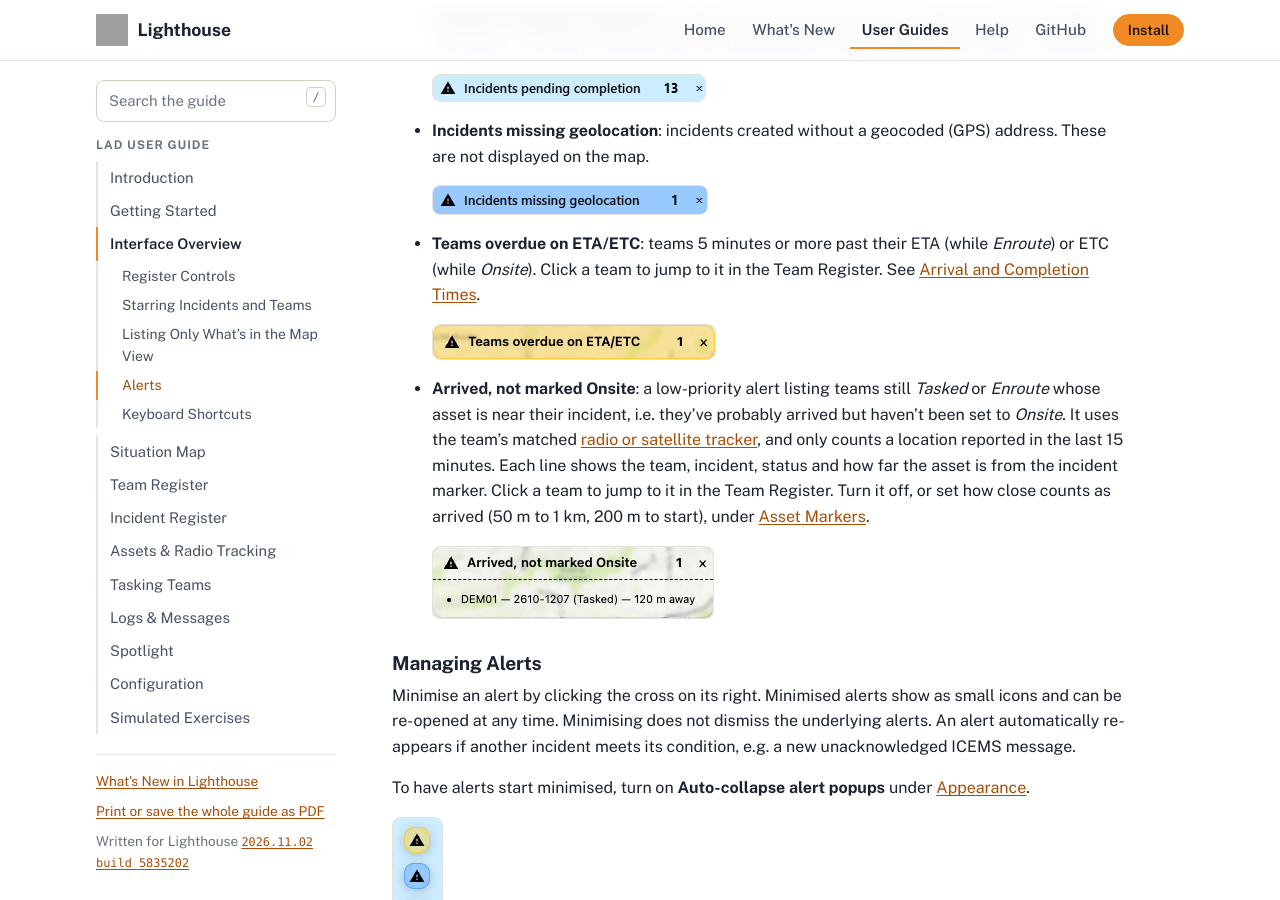
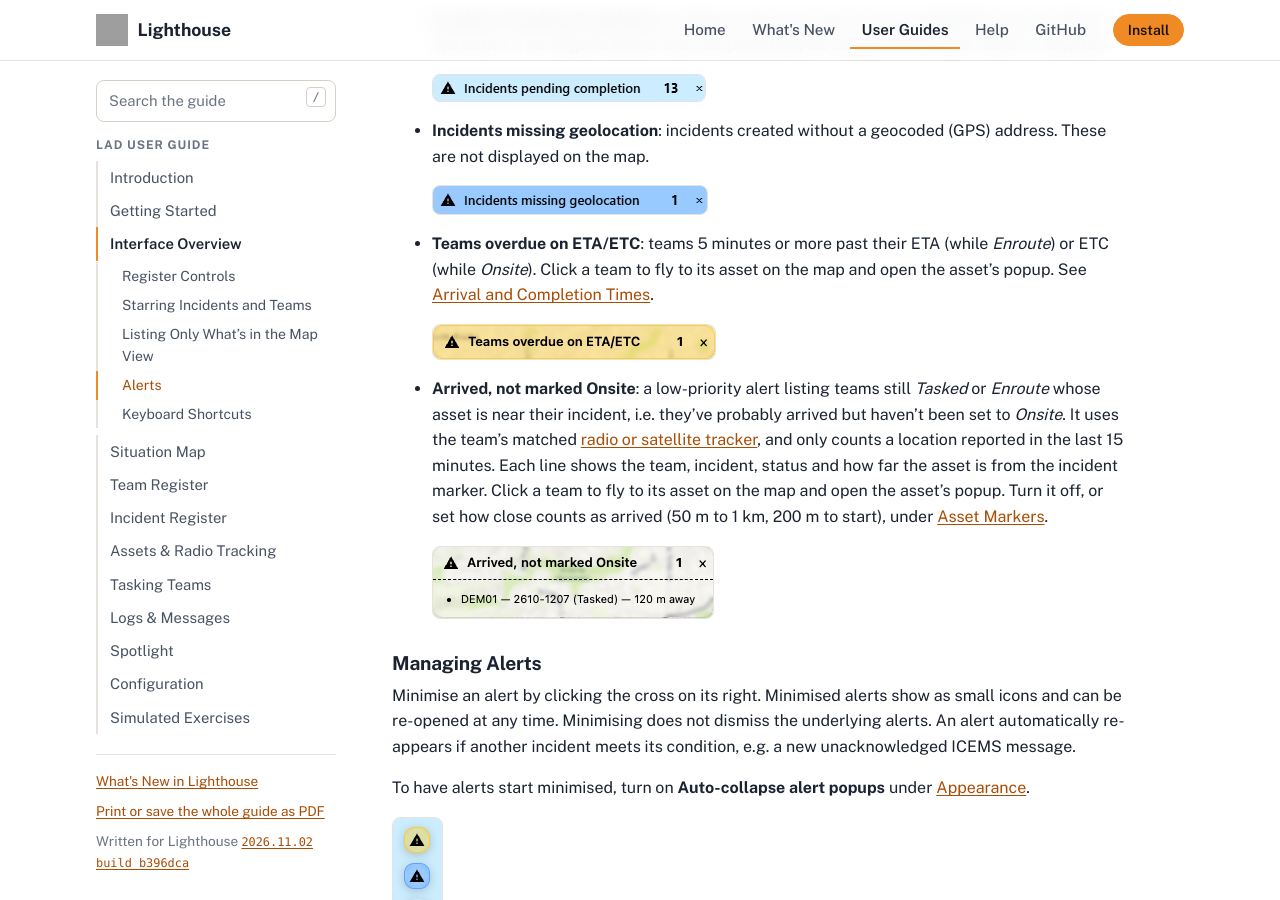
Before and after one commit to NSWSESMembers/lighthouse.ses.nsw.gov.au, a Jekyll site: the page built from preview/guides/lad/interface.md, in a window 1280 px wide and 900 px high, scrolled down 3442 px. Built offline with Jekyll 4.4.1, drawn with Linux system fonts in a browser that asks for light colours; grey boxes are pictures that could not be loaded.

Commit message:
Sync preview docs from NSWSESMembers/Lighthouse@b396dca (master-dev)

```diff
--- a/_data/lad_guide_preview.yml
+++ b/_data/lad_guide_preview.yml
@@ -1,2 +1,2 @@
-version_name: "2026.11.02 build 5835202"
-commit: "5835202e6ba5b7c5d7e1fa04aa3aa194c6f7845f"
+version_name: "2026.11.02 build b396dca"
+commit: "b396dca4c461de291db7f77b0df43f8087abd453"
--- a/preview/guides/lad/interface.md
+++ b/preview/guides/lad/interface.md
@@ -90,11 +90,11 @@ Alerts display in the top right corner of LAD under certain conditions:
 
   ![Incidents missing geolocation alert](images/alert-missing-geolocation-bar.png)
 
-- **Teams overdue on ETA/ETC**: teams 5 minutes or more past their ETA (while *Enroute*) or ETC (while *Onsite*). Click a team to jump to it in the Team Register. See [Arrival and Completion Times](tasking.md#arrival-and-completion-times).
+- **Teams overdue on ETA/ETC**: teams 5 minutes or more past their ETA (while *Enroute*) or ETC (while *Onsite*). Click a team to fly to its asset on the map and open the asset's popup. See [Arrival and Completion Times](tasking.md#arrival-and-completion-times).
 
   ![Teams overdue on ETA/ETC alert](images/alert-overdue-eta-bar.png)
 
-- **Arrived, not marked Onsite**: a low-priority alert listing teams still *Tasked* or *Enroute* whose asset is near their incident, i.e. they've probably arrived but haven't been set to *Onsite*. It uses the team's matched [radio or satellite tracker](assets.md#setting-up-a-team-for-radio-tracking), and only counts a location reported in the last 15 minutes. Each line shows the team, incident, status and how far the asset is from the incident marker. Click a team to jump to it in the Team Register. Turn it off, or set how close counts as arrived (50 m to 1 km, 200 m to start), under [Asset Markers](configuration.md#asset-markers).
+- **Arrived, not marked Onsite**: a low-priority alert listing teams still *Tasked* or *Enroute* whose asset is near their incident, i.e. they've probably arrived but haven't been set to *Onsite*. It uses the team's matched [radio or satellite tracker](assets.md#setting-up-a-team-for-radio-tracking), and only counts a location reported in the last 15 minutes. Each line shows the team, incident, status and how far the asset is from the incident marker. Click a team to fly to its asset on the map and open the asset's popup. Turn it off, or set how close counts as arrived (50 m to 1 km, 200 m to start), under [Asset Markers](configuration.md#asset-markers).
 
   ![Arrived, not marked Onsite alert](images/alert-unmarked-arrival-bar.png)
 
```
Also changed, not shown: preview/whats-new/index.md (+1 -1 lines).
